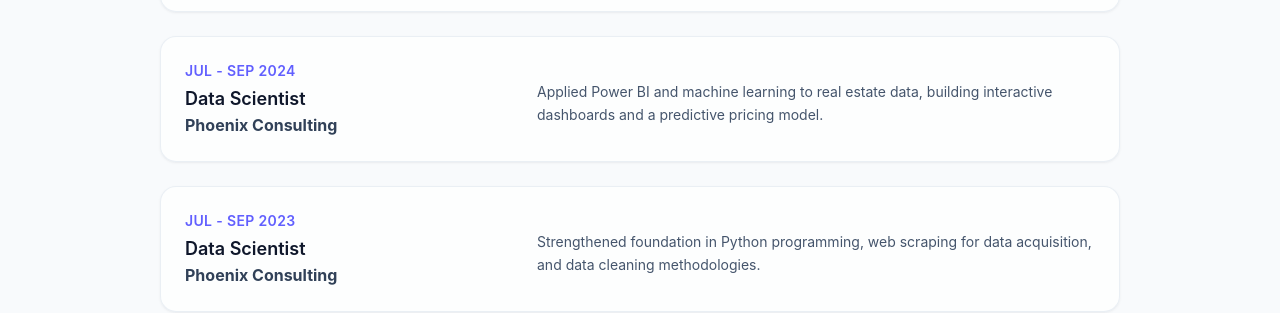
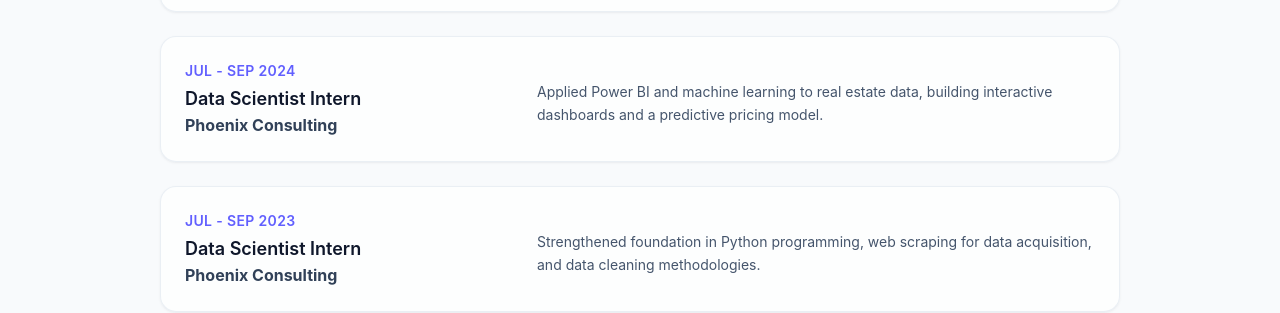
Before and after one commit to moniem2020/Portfolio, a Next.js app: page /about in a window 1280 px wide. Shown: the part 1696-2009 px from the top of the page. Built offline with nearby package versions, Linux system fonts and the light colour scheme.

Commit message:
fix: the ecperience section

```diff
--- a/app/about/page.tsx
+++ b/app/about/page.tsx
@@ -41,13 +41,13 @@
   },
   {
     year: "Jul - Sep 2024",
-    role: "Data Scientist",
+    role: "Data Scientist Intern",
     company: "Phoenix Consulting",
     description: "Applied Power BI and machine learning to real estate data, building interactive dashboards and a predictive pricing model.",
   },
   {
     year: "Jul - Sep 2023",
-    role: "Data Scientist",
+    role: "Data Scientist Intern",
     company: "Phoenix Consulting",
     description: "Strengthened foundation in Python programming, web scraping for data acquisition, and data cleaning methodologies.",
   },
```
